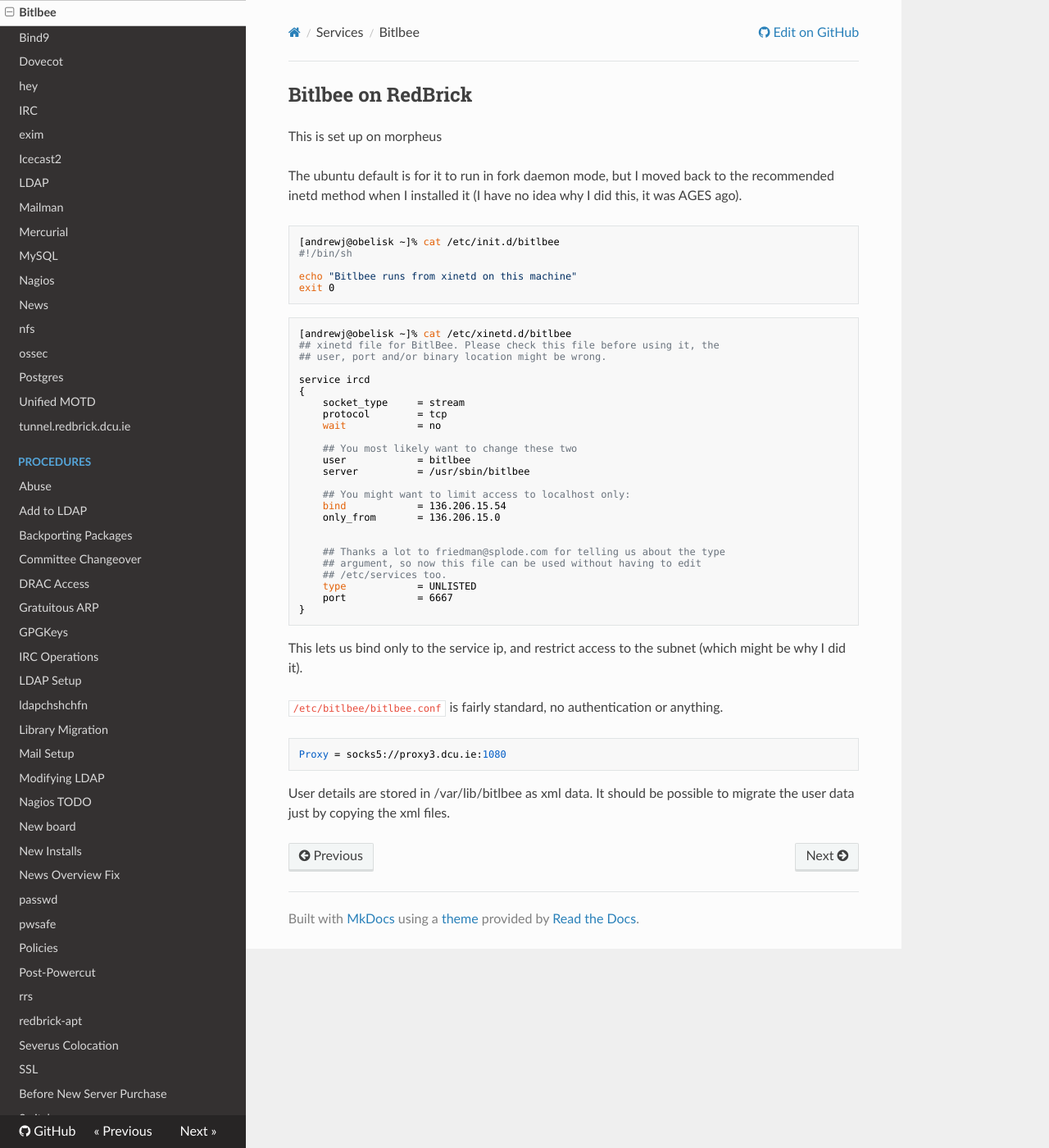
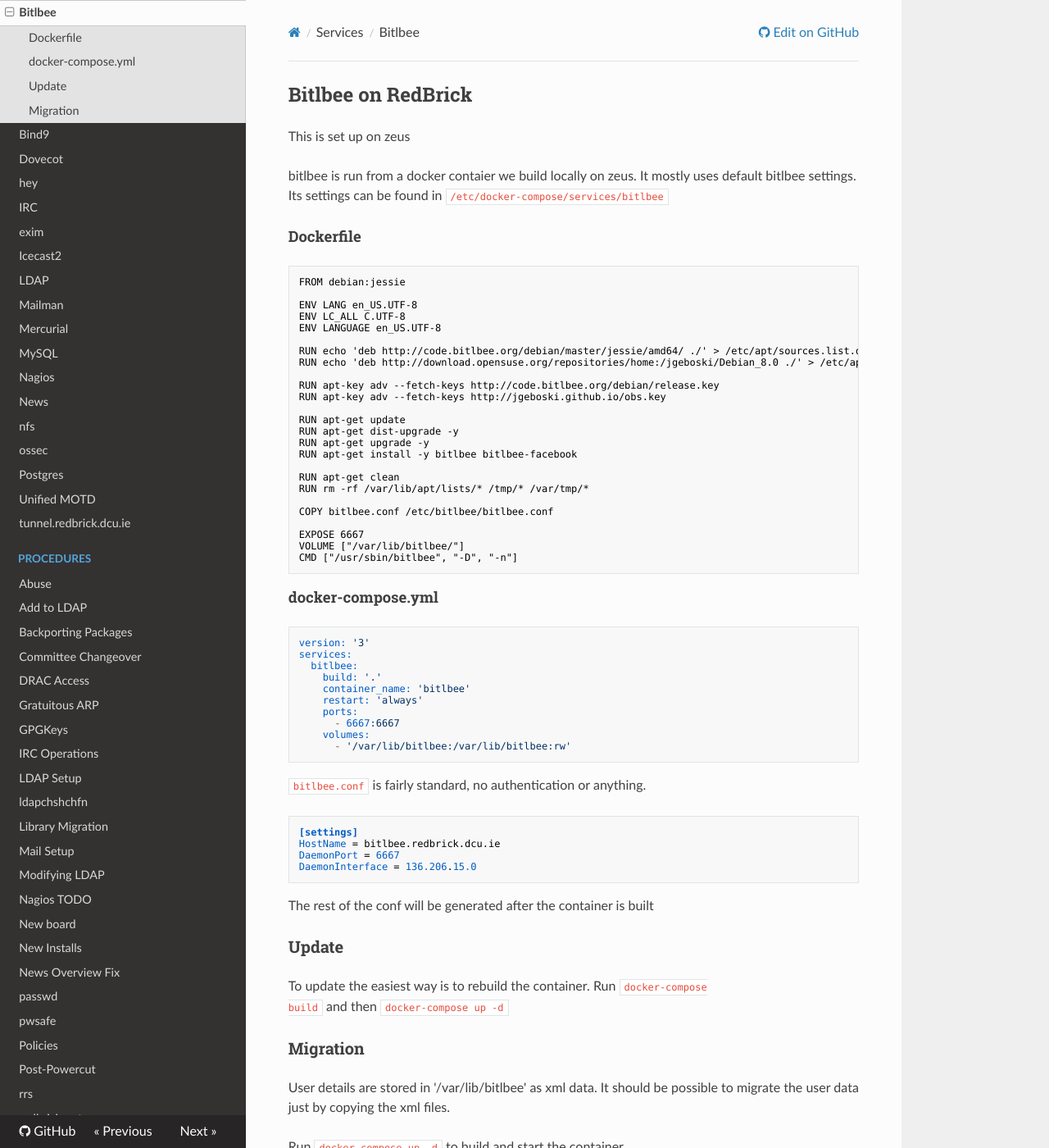
Before and after one commit to redbrick/docs-old, an MkDocs documentation site: the page built from docs/services/bitlbee.md, in a window 1280 px wide and 1400 px high. Shown: the whole window at 82% size. Built offline with MkDocs 1.6.1, drawn with Linux system fonts in a browser that asks for light colours; nearby versions of some CDN libraries; old or Windows-style settings are respelled for this version of MkDocs; some of the changed text lies outside the part shown.

Commit message:
update bitlbee docs

````diff
--- a/docs/services/bitlbee.md
+++ b/docs/services/bitlbee.md
@@ -1,52 +1,72 @@
 ## Bitlbee on RedBrick
-This is set up on morpheus
+This is set up on zeus
 
-The ubuntu default is for it to run in fork daemon mode, but I moved back to the recommended inetd method when I installed it (I have no idea why I did this, it was AGES ago).
+bitlbee is run from a docker contaier we build locally on zeus. It mostly uses
+default bitlbee settings. Its settings can be found in
+`/etc/docker-compose/services/bitlbee`
+
+#### Dockerfile
+
+``` Dockerfile
+FROM debian:jessie
+
+ENV LANG en_US.UTF-8
+ENV LC_ALL C.UTF-8
+ENV LANGUAGE en_US.UTF-8
+
+RUN echo 'deb http://code.bitlbee.org/debian/master/jessie/amd64/ ./' > /etc/apt/sources.list.d/bitlbee.list
+RUN echo 'deb http://download.opensuse.org/repositories/home:/jgeboski/Debian_8.0 ./' > /etc/apt/sources.list.d/jgeboski.list
+
+RUN apt-key adv --fetch-keys http://code.bitlbee.org/debian/release.key
+RUN apt-key adv --fetch-keys http://jgeboski.github.io/obs.key
+
+RUN apt-get update
+RUN apt-get dist-upgrade -y
+RUN apt-get upgrade -y
+RUN apt-get install -y bitlbee bitlbee-facebook
+
+RUN apt-get clean
+RUN rm -rf /var/lib/apt/lists/* /tmp/* /var/tmp/*
+
+COPY bitlbee.conf /etc/bitlbee/bitlbee.conf
+
+EXPOSE 6667
+VOLUME ["/var/lib/bitlbee/"]
+CMD ["/usr/sbin/bitlbee", "-D", "-n"]
+```
+
+#### docker-compose.yml
+```yaml
+version: '3'
+services:
+  bitlbee:
+    build: '.'
+    container_name: 'bitlbee'
+    restart: 'always'
+    ports:
+      - 6667:6667
+    volumes:
+      - '/var/lib/bitlbee:/var/lib/bitlbee:rw'
+```
+
+`bitlbee.conf` is fairly standard, no authentication or anything.
 
 ```
-[andrewj@obelisk ~]% cat /etc/init.d/bitlbee
-#!/bin/sh
+[settings]
+HostName = bitlbee.redbrick.dcu.ie
+DaemonPort = 6667
+DaemonInterface = 136.206.15.0
+```
+The rest of the conf will be generated after the container is built
 
-echo "Bitlbee runs from xinetd on this machine"
-exit 0
-```
+### Update
 
-```bash
-[andrewj@obelisk ~]% cat /etc/xinetd.d/bitlbee
-## xinetd file for BitlBee. Please check this file before using it, the
-## user, port and/or binary location might be wrong.
+To update the easiest way is to rebuild the container. Run `docker-compose
+build` and then `docker-compose up -d`
 
-service ircd
-{
-	socket_type     = stream
-	protocol        = tcp
-	wait            = no
+### Migration
 
-	## You most likely want to change these two
-	user            = bitlbee
-	server          = /usr/sbin/bitlbee
+User details are stored in '/var/lib/bitlbee' as xml data. It should be possible
+to migrate the user data just by copying the xml files.
 
-	## You might want to limit access to localhost only:
-	bind            = 136.206.15.54
-	only_from       = 136.206.15.0
-
-
-	## Thanks a lot to friedman@splode.com for telling us about the type
-	## argument, so now this file can be used without having to edit
-	## /etc/services too.
-	type            = UNLISTED
-	port            = 6667
-}
-```
-
-This lets us bind only to the service ip, and restrict access to the subnet
-(which might be why I did it).
-
-`/etc/bitlbee/bitlbee.conf` is fairly standard, no authentication or anything.
-
-```
-Proxy = socks5://proxy3.dcu.ie:1080
-```
-
-User details are stored in /var/lib/bitlbee as xml data. It should be possible
-to migrate the user data just by copying the xml files.
+Run `docker-compose up -d` to build and start the container
````
Also changed, not shown: docs/plans/TODO-2017.md (+3 -3 lines).
